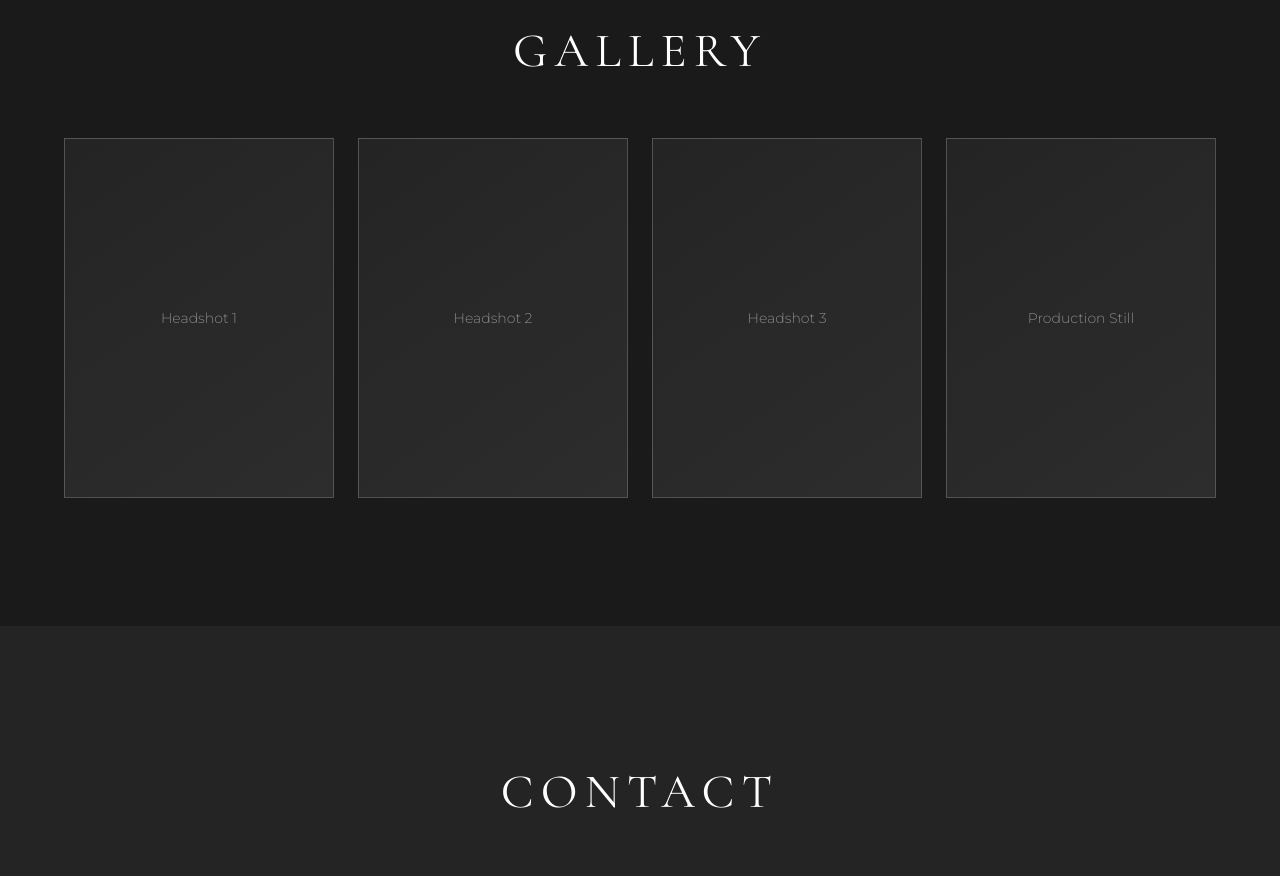
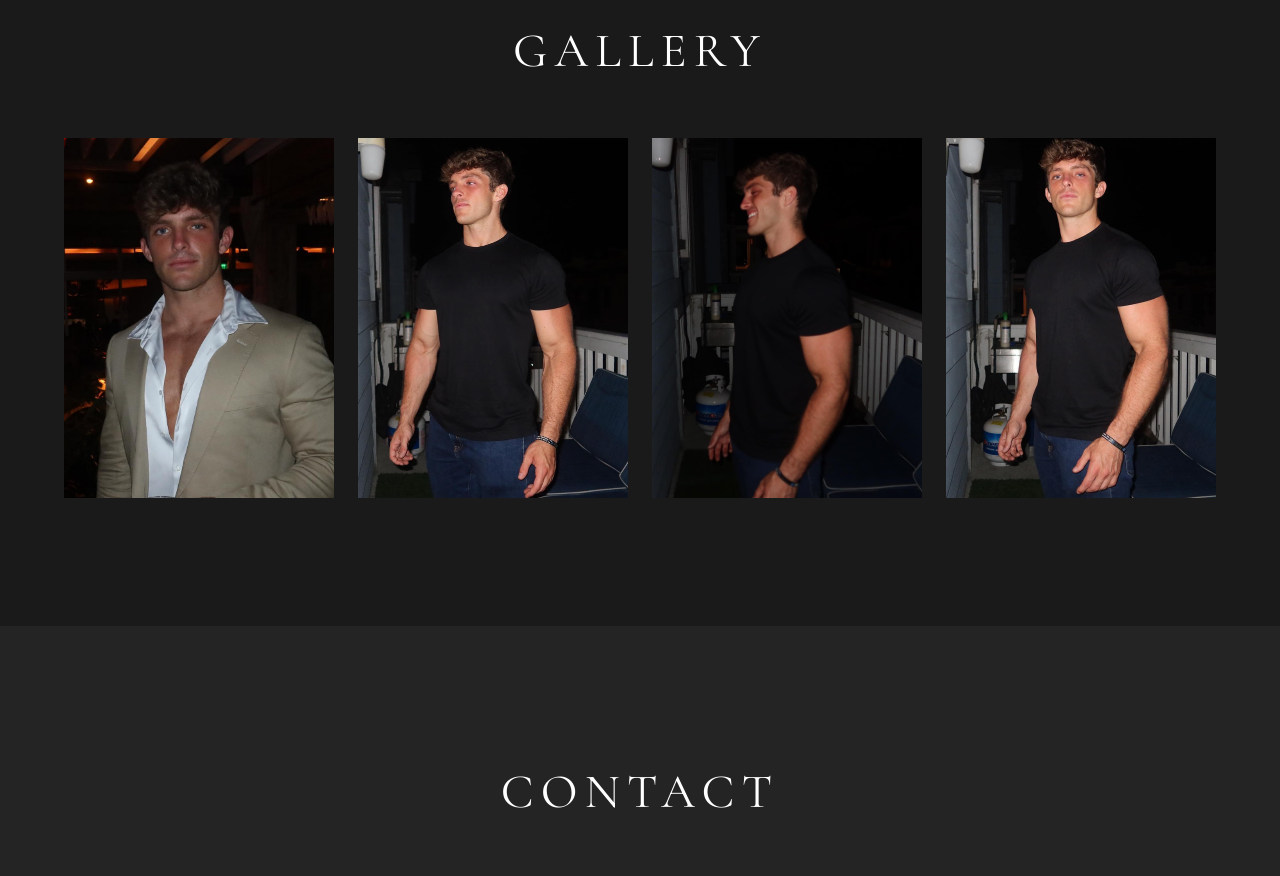
Before and after one commit to jameswalter4566/JDUBTHREEHUNNAH, a plain HTML site: page index.html in a window 1280 px wide. Shown: the part 3820-4696 px from the top of the page. Drawn offline with nearby package versions, Linux system fonts and the light colour scheme.

Commit message:
Add gallery photos

```diff
--- a/index.html
+++ b/index.html
@@ -178,16 +178,16 @@
         <h2 class="section-title">GALLERY</h2>
         <div class="gallery-grid">
             <div class="gallery-item">
-                <div class="gallery-placeholder">Headshot 1</div>
+                <img src="assets/images/headshot.jpg" alt="James Michael Walter" class="gallery-img">
             </div>
             <div class="gallery-item">
-                <div class="gallery-placeholder">Headshot 2</div>
+                <img src="assets/images/gallery-1.jpg" alt="James Michael Walter" class="gallery-img">
             </div>
             <div class="gallery-item">
-                <div class="gallery-placeholder">Headshot 3</div>
+                <img src="assets/images/gallery-2.jpg" alt="James Michael Walter" class="gallery-img">
             </div>
             <div class="gallery-item">
-                <div class="gallery-placeholder">Production Still</div>
+                <img src="assets/images/gallery-3.jpg" alt="James Michael Walter" class="gallery-img">
             </div>
         </div>
     </section>
--- a/style.css
+++ b/style.css
@@ -481,6 +481,18 @@ h1, h2, h3, h4, h5, h6 {
     border-color: var(--text-secondary);
 }
 
+.gallery-img {
+    width: 100%;
+    height: 100%;
+    object-fit: cover;
+    transition: var(--transition);
+}
+
+.gallery-item:hover .gallery-img {
+    transform: scale(1.05);
+    filter: brightness(1.1);
+}
+
 /* ===== Contact Section ===== */
 .contact {
     padding: 8rem 5%;
```
Also changed, not shown: assets/images/gallery-1.jpg (added), assets/images/gallery-2.jpg (added), assets/images/gallery-3.jpg (added).
